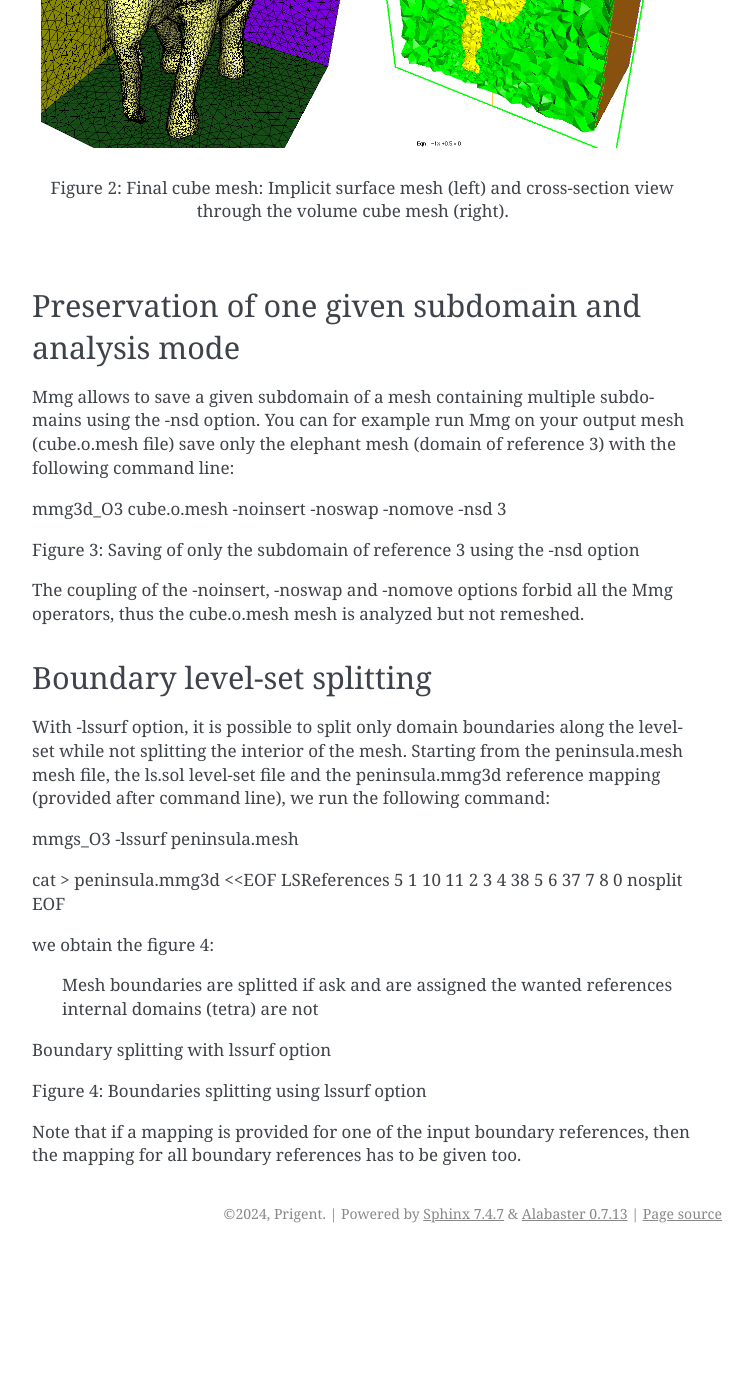
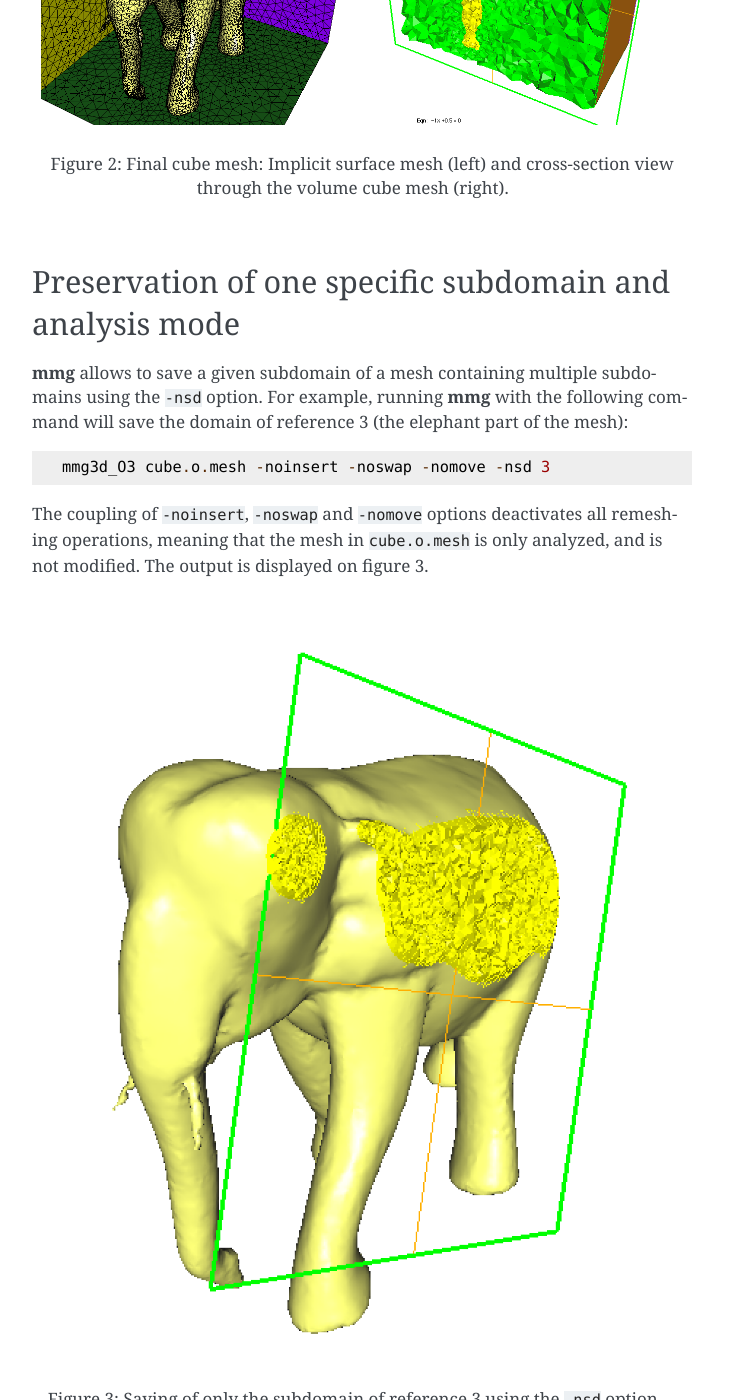
Before and after one commit to corentin-prigent/mmg-manual, a Sphinx documentation site: the page built from source/tutorials/tutorials_mmg3d_implicit.rst, in a window 1280 px wide and 1400 px high, scrolled down 1992 px. Shown: the whole window, without its empty margins (388-1140 px from the left). Built offline with Sphinx 7.4.7, drawn with Linux system fonts in a browser that asks for light colours; before the commit the page ends 3245 px from its top, so only the background shows below that; some of the changed text lies outside the part shown.

Commit message:
rearranged table of contents

```diff
--- a/source/tutorials/tutorials_mmg3d_implicit.rst
+++ b/source/tutorials/tutorials_mmg3d_implicit.rst
@@ -18,7 +18,8 @@
 *********************************
 
 The starting point of this example is a mesh of a cube and the discrete
-level-set function defined at the mesh nodes ``elephant.sol`` displayed figure 1.
+level-set function defined at the mesh nodes ``elephant.sol``
+displayed figure 1.
 
 .. figure:: /figures/user_guide/elephant-ls.png
     :align: center
@@ -48,7 +49,7 @@
 The output of the execution consists in two domains separated by a surface that
 is an optimized mesh of the initial implicit surface (see figure 2).
 
-Note that **mmg** impose the reference (or color) of the isosurface and the domains:
+Note that **mmg** impose the reference (or color) of the isosurface and domains:
 
   * The isosurface corresponds to reference 10.
   * Interior volume has reference 3.
@@ -60,43 +61,55 @@
     Figure 2: Final cube mesh: Implicit surface mesh (left) and cross-section
     view through the volume cube mesh (right).
 
-*****************************************************
-Preservation of one given subdomain and analysis mode
-*****************************************************
+********************************************************
+Preservation of one specific subdomain and analysis mode
+********************************************************
 
-Mmg allows to save a given subdomain of a mesh containing multiple subdomains using the -nsd option. You can for example run Mmg on your output mesh (cube.o.mesh file) save only the elephant mesh (domain of reference 3) with the following command line:
+**mmg** allows to save a given subdomain of a mesh containing multiple
+subdomains using the ``-nsd`` option. For example, running **mmg** with the
+following command will save the domain of reference 3 (the elephant part of the
+mesh)::
 
-mmg3d_O3 cube.o.mesh -noinsert -noswap -nomove -nsd 3
+  mmg3d_O3 cube.o.mesh -noinsert -noswap -nomove -nsd 3
 
-Figure 3: Saving of only the subdomain of reference 3 using the -nsd option
+The coupling of ``-noinsert``, ``-noswap`` and ``-nomove`` options deactivates
+all remeshing operations, meaning that the mesh in ``cube.o.mesh`` is only
+analyzed, and is not modified. The output is displayed on figure 3.
 
-The coupling of the -noinsert, -noswap and -nomove options forbid all the Mmg operators, thus the cube.o.mesh mesh is analyzed but not remeshed.
+.. figure:: /figures/user_guide/elephant-ls-nsd3.png
+   :align: center
+
+   Figure 3: Saving of only the subdomain of reference 3 using the ``-nsd``
+   option
 
 ****************************
 Boundary level-set splitting
 ****************************
 
-With -lssurf option, it is possible to split only domain boundaries along the level-set while not splitting the interior of the mesh. Starting from the peninsula.mesh mesh file, the ls.sol level-set file and the peninsula.mmg3d reference mapping (provided after command line), we run the following command:
+With ``-lssurf`` option, it is possible to only split domain boundaries along
+the level-set while not splitting the interior of the mesh. Starting from the
+``peninsula.mesh`` mesh file, the ``ls.sol`` level-set file and the
+``peninsula.mmg3d`` reference mapping (provided below), run the following
+command::
 
-mmgs_O3 -lssurf peninsula.mesh
+  mmgs_O3 -lssurf peninsula.mesh
 
-cat > peninsula.mmg3d <<EOF
-LSReferences
-5
-1 10 11
-2 3 4
-38 5 6
-37 7 8
-0 nosplit
-EOF
+In this example, the reference mapping is provided as follows::
 
-we obtain the figure 4:
+  LSReferences
+  5
+  1 10 11
+  2 3 4
+  38 5 6
+  37 7 8
+  0 nosplit
+  EOF
 
-    Mesh boundaries are splitted if ask and are assigned the wanted references
-    internal domains (tetra) are not
+The result of this example is displayed on figure 4. With this option, mesh
+boundaries are split and provided references are assigned. Internal tetrahedra
+are not split. Note that all boundary references must be mapped.
 
-Boundary splitting with lssurf option
+.. figure:: /figures/user_guide/peninsula_lssurf.png
+   :align: center
 
-Figure 4: Boundaries splitting using lssurf option
-
-Note that if  a mapping is provided for one of the input boundary references, then the mapping for all boundary references has to be given too.
+   Figure 4: Boundaries split using ``-lssurf`` option
```
Also changed, not shown: source/documentation/documentation_detailed_options.rst (+5 -3 lines), source/tutorials/tutorials_index.rst (+49 -22 lines), source/tutorials/tutorials_libraries.rst (+4 -12 lines), source/tutorials/tutorials_mmg2d.rst (deleted, +0 -10 lines), source/tutorials/tutorials_mmg3d.rst (deleted, +0 -10 lines), source/tutorials/tutorials_mmgs.rst (deleted, +0 -9 lines).
